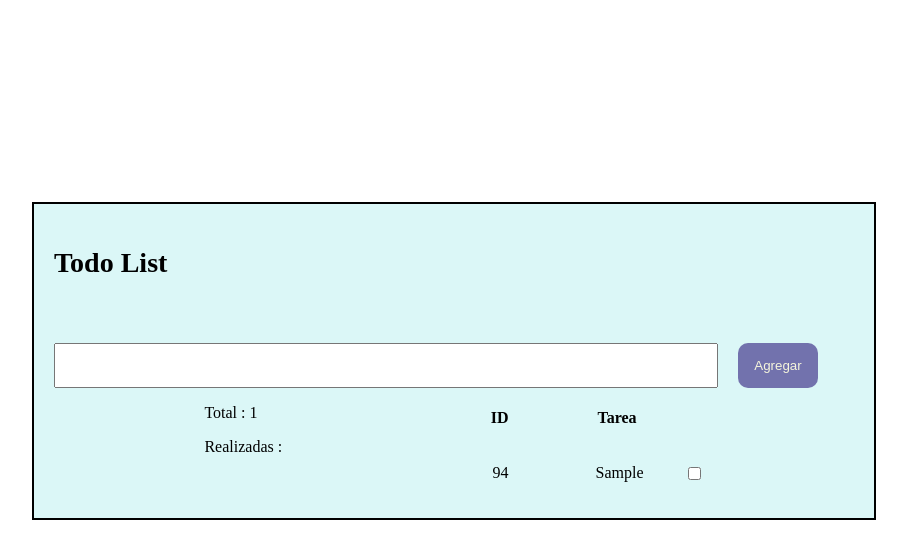
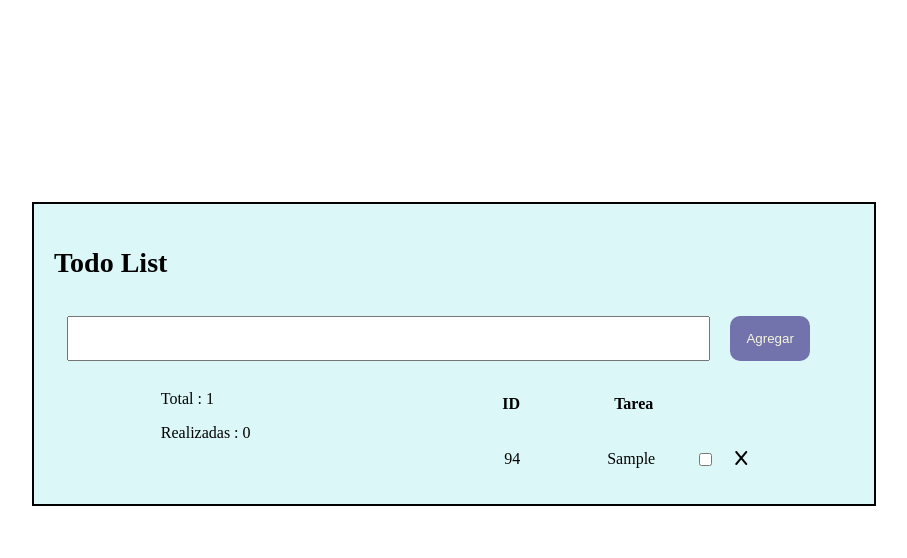
Before and after one commit to Adam19111987/desafioTodolist, a plain HTML site: page index.html in a window 1280 px wide. Both pictures are taken after typing "Sample" into the empty fields and a click on the button "Agregar". Shown: the whole page, without its empty margins (186-1093 px from the left). Drawn offline with Linux system fonts and the light colour scheme.

Commit message:
trabajo finalizado

```diff
--- a/Assets/Javascript/script.js
+++ b/Assets/Javascript/script.js
@@ -1,5 +1,3 @@
-
-
 const inputTarea = document.querySelector("#inputCards");
 const btnTarea = document.querySelector("#btnagregar");
 const totalTareas = document.querySelector("#total");
@@ -10,32 +8,64 @@ const Tareas = [];
 btnTarea.addEventListener("click", () => {
   const nuevaTarea = inputTarea.value;
   const ident = Math.floor(Math.random() * 90) + 10;
-  Tareas.push({ id: ident, tarea: nuevaTarea });
+  Tareas.push({ id: ident, tarea: nuevaTarea, realizadas: false });
   inputTarea.value = "";
   renderizarTareas(Tareas, "#listID", "#listTarea", "#inputcheck");
-  totalTareas.innerHTML = `${Tareas.length}`;
+
+
 });
 
-function renderizarTareas(labores, elemenID, elementarea,elementchech) {
-  let elemento = document.querySelector(`${elemenID}`);
-  let  elemenTarea = document.querySelector(`${elementarea}`);
-  let elementchek = document.querySelector(`${elementchech}`)
+function renderizarTareas(labores, elemenID, elementarea, elementchech) {
+  let elementoID = document.querySelector(`${elemenID}`);
+  let elementoTarea = document.querySelector(`${elementarea}`);
+  let elementocheck = document.querySelector(`${elementchech}`);
+
+  let htmlID = "";
+  let htmlTarea = "";
+  let htmlCheck = "";
 
 
-  let htmlID = "";
-  let htmltarea = "";
-  let htmlchek = "";
-  for (labor of labores) {
-    htmlID += `<li class ="listaid">${labor.id}</li> `;
-    htmltarea += `<li class ="listaid">${labor.tarea}</li>`;
-    htmlchek += ` <input type="checkbox">`
+
+  labores.forEach((labor, index) =>{
+  htmlID += `<li class="listaid">${labor.id}</li>`;
+  htmlTarea += `<li class="listatarea">${labor.tarea}</li>`;
+  htmlCheck += `<div class = "bntcheks"
+  ><input class="activarCheck"  type="checkbox" data-index="${index}" ${labor.completada ? 'checked' : ''}><i onclick="borrar(${labor.id})" class="fa-solid fa-x btnX"></i></div>`;
+
+ });
+
+ totalTareas.innerHTML = Tareas.length === 0 ? '0' : `${Tareas.length}`;
+
+ elementoID.innerHTML = htmlID;
+ elementoTarea.innerHTML = htmlTarea;
+ elementocheck.innerHTML = htmlCheck;
+
+ let checkboxes = document.querySelectorAll('.activarCheck');
+  checkboxes.forEach(checkbox => {
+    checkbox.addEventListener("change", (event) => {
+      const index = event.target.getAttribute("data-index");
+      Tareas[index].completada = event.target.checked;
+      actualizarTareasRealizadas();
+     })
+  });
+
+ }
+
+ function borrar(id) {
+  const index = Tareas.findIndex((ele) => ele.id === id);
+  if (index !== -1) {
+    Tareas.splice(index, 1);
+    renderizarTareas(Tareas, "#listID", "#listTarea", "#inputcheck");
+
+
+
   }
-  elemento.innerHTML = htmlID;
-  elemenTarea.innerHTML = htmltarea;
-  elementchek.innerHTML = htmlchek;
 }
 
 
-function borrarid (Tareas){
 
+
+function actualizarTareasRealizadas() {
+  const taksreadys = Tareas.filter((tarea) => tarea.completada).length;
+  tareasRealizdas.innerHTML = `${taksreadys}`;
 }
--- a/Assets/estilos/estilo.css
+++ b/Assets/estilos/estilo.css
@@ -19,7 +19,7 @@ h2 {
   flex-direction: column;
 }
 .Card-inf {
-  margin-top: 40px;
+  padding: 13px;
   display: flex;
   gap: 20px;
 }
@@ -43,26 +43,21 @@ h2 {
 
 .Card-tareas {
   display: flex;
-  column-gap: 20px;
-  justify-content: space-evenly;
-}
+ justify-content: space-around;
+ }
+
 .Cards-listado {
   display: flex;
-  align-items: center;
+}
 
-}
 .titulo{
  padding-left: 38px;
-}
-.titulo2{
-  padding-left: 22px;
 }
 
 .Card-ID {
   display: flex;
   flex-direction: column;
-  align-items: center;
-}
+ }
 
 .Card-Tareas {
   display: flex;
@@ -86,10 +81,24 @@ h2 {
   align-items: center;
   gap: 20px;
 }
+.listatarea{
+  list-style: none;
+}
 
 .inputcheck{
   display: flex;
   flex-direction: column;
+}
+.bntcheks{
+  display: flex;
+  column-gap: 20px;
+}
+
+.activarCheck{
+  cursor: pointer;
+}
+.btnX{
+  cursor: pointer;
 }
 
 .contenedorlistadocheq{
--- a/index.html
+++ b/index.html
@@ -21,8 +21,8 @@
         </div>
         <div class="Card-tareas">
           <div class="Card-Cont">
-            <p>Total : <span id="total"></span></p>
-            <p>Realizadas : <span id="realizadas"></span></p>
+            <p>Total : <span id="total">0</span></p>
+            <p>Realizadas : <span id="realizadas">0</span></p>
           </div>
           <div class="Cards-listado">
           <div class="Card-ID">
@@ -30,13 +30,14 @@
             <ul id="listID"></ul>
           </div>
             <div class="Card-Tareas">
-            <h4 class="titulo2">Tarea</h4>
+            <h4>Tarea</h4>
             <div class="contenedorlistadocheq">
             <ul id="listTarea" class="listTarea"></ul>
             <div id="inputcheck" class="inputcheck">
 
             </div>
              </div>
+
 
 
              </div>
```
Also changed, not shown: Assets/Javascript/ejemplo.js (deleted, +0 -37 lines).
